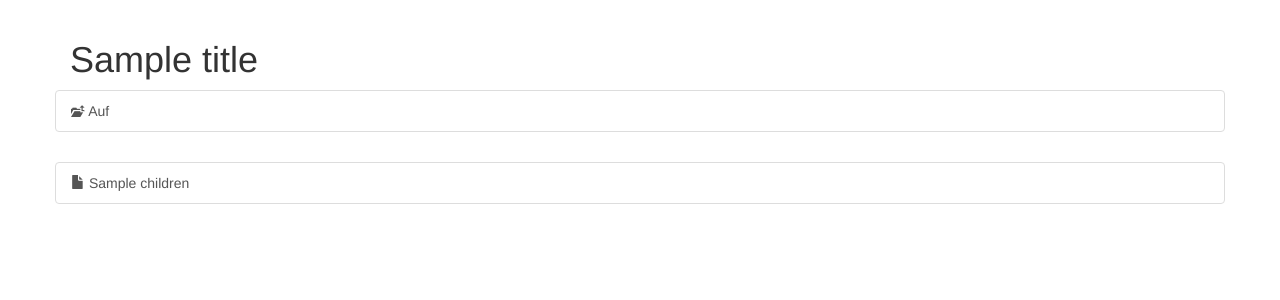
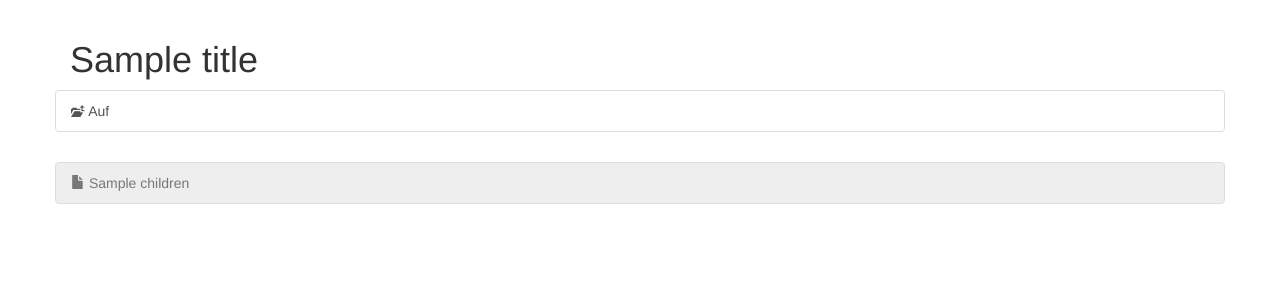
Before and after one commit to Nicholas42/zirkel-website, a Flask app: template app/templates/aufgaben_ci/modules.html in a window 1280 px wide. Shown: the part 52-352 px from the top of the page. Run offline with Flask 2, Linux system fonts and the light colour scheme; the template is opened without the code that fills it: most values are stand-ins (such as "Sample title", 1, 10 or a date in 2020); some libraries are stand-ins or nearby versions.

Commit message:
Added style to locked modules.

```diff
--- a/app/aufgaben_ci/helpers.py
+++ b/app/aufgaben_ci/helpers.py
@@ -71,7 +71,8 @@ def serve_path(_path, static_folder, title, ignore_access=False):
         for i in listdir(p):
             new_child = {"name": i, "url": url_for(request.endpoint, _path=path.join(_path, i)),
                          "is_dir": path.isdir(path.join(p, i))}
-            new_child["access"] = ignore_access or new_child["is_dir"] or has_access(_path)
+            print(new_child["url"])
+            new_child["access"] = ignore_access or new_child["is_dir"] or has_access(new_child["url"])
             children.append(new_child)
 
         if _path in ["", "/"]:
--- a/app/templates/aufgaben_ci/modules.html
+++ b/app/templates/aufgaben_ci/modules.html
@@ -20,7 +20,7 @@
                 <a class="list-group-item col-xs-1 right-side"
                    href="{{ url_for("review.unlock_module", module_path=i.url) }}">Freigeben</a>
             {% else %}
-                <a class="list-group-item col-xs-12" href="{{ i.url }}"><span
+                <a class="list-group-item col-xs-12 {% if not i.access %}disabled{% endif %}" {% if i.access %}href="{{ i.url }}"{% endif %}><span
                         class="glyphicon glyphicon-file"></span> {{ i.name }}</a>
             {% endif %}
         {% endfor %}
```
